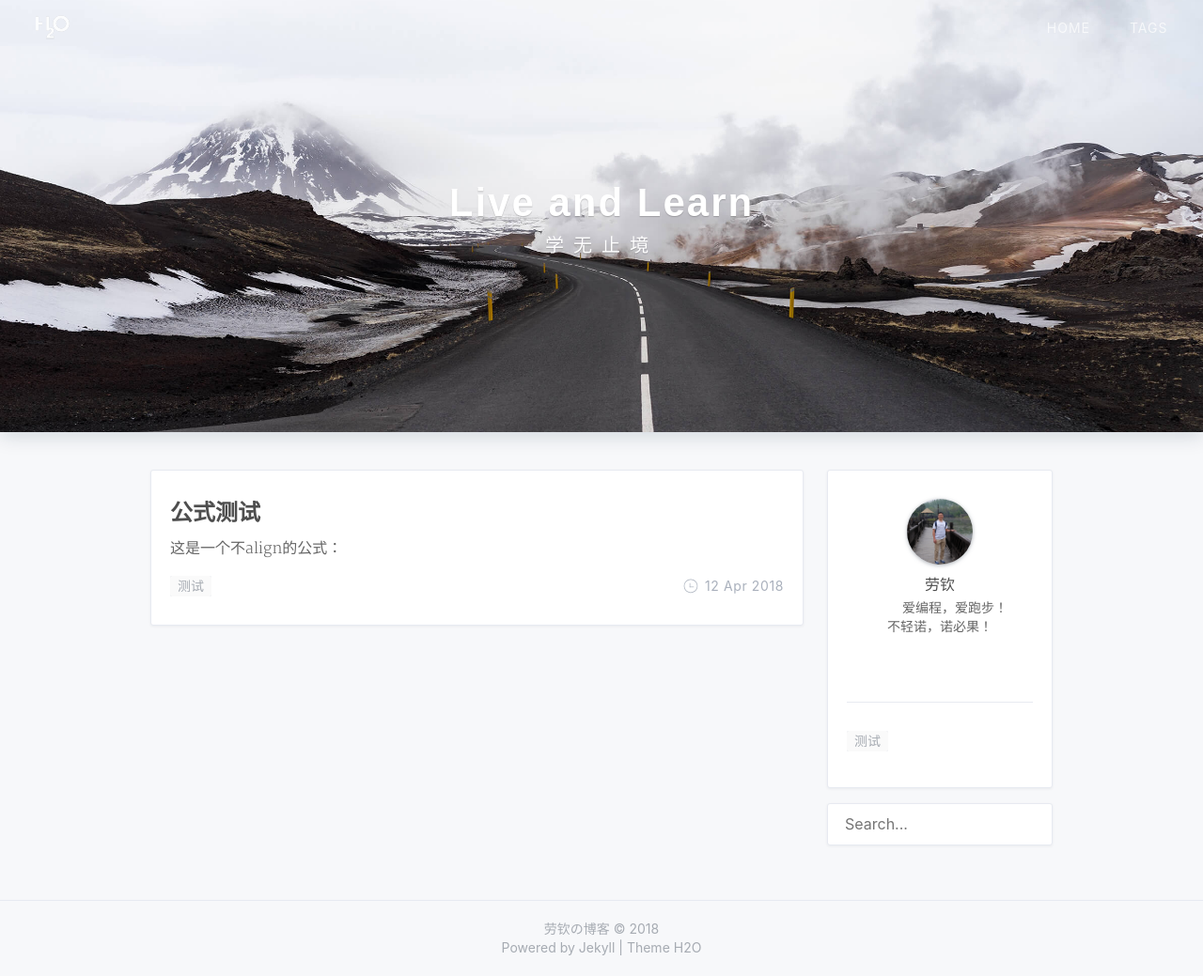
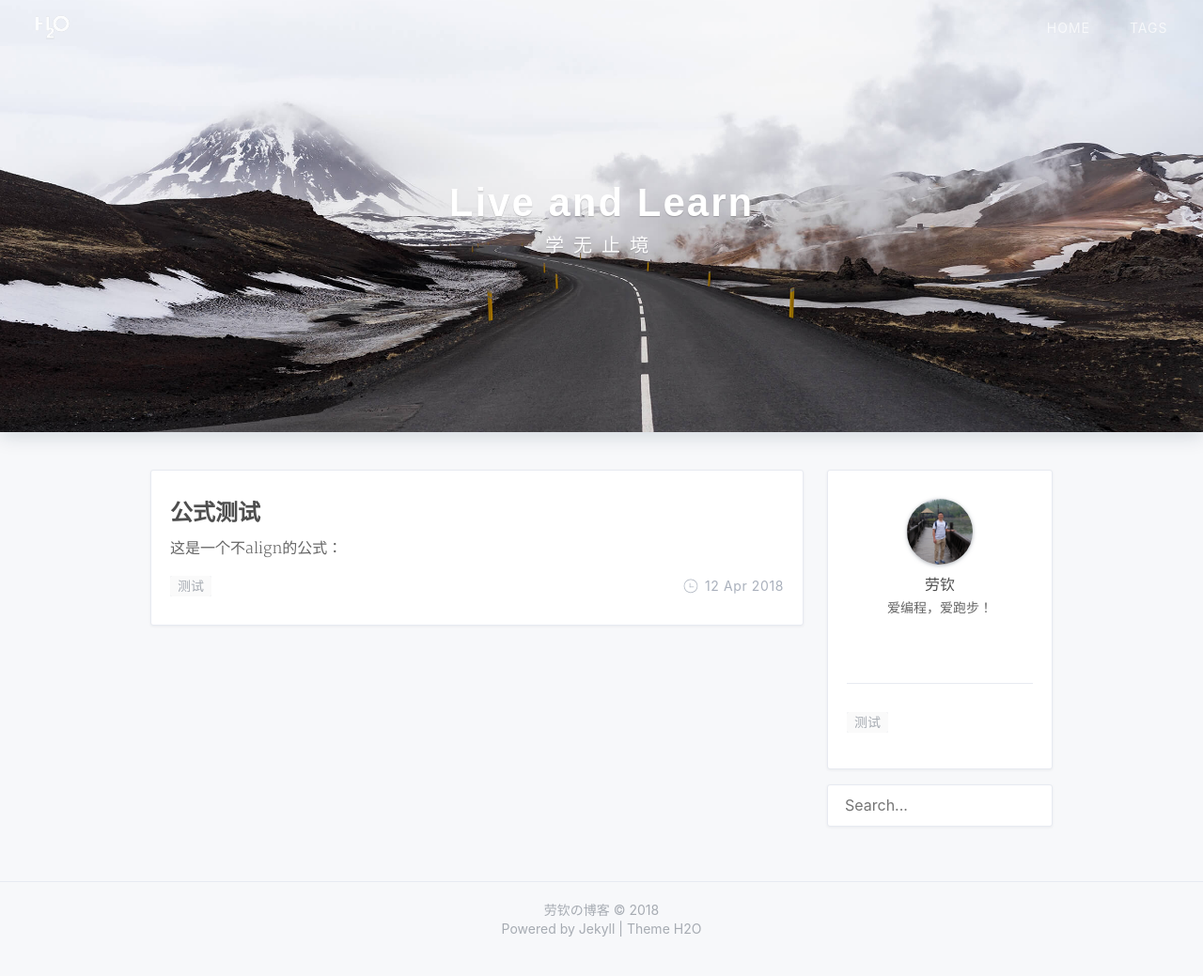
Before and after one commit to RitchieLao/RitchieLao.github.io, a Jekyll site: the page built from index.html, in a window 1280 px wide and 1039 px high. Shown: the whole window at 94% size. Built offline with Jekyll 4.4.1, drawn with Linux system fonts in a browser that asks for light colours; nearby versions of some CDN libraries; the list of posts is cut into pages by our own code; a style sheet for code colours, icons or effects is not loaded.

Commit message:
修改bio：爱编程 爱跑步

```diff
--- a/_config.yml
+++ b/_config.yml
@@ -19,7 +19,7 @@ footer:
 # Author 配置博主信息
 author: '劳钦'
 nickname: '小钦'
-bio: '　　 爱编程，爱跑步！　　　不轻诺，诺必果！'
+bio: '爱编程，爱跑步！'
 avatar: '/assets/img/profile.png'
 
 # Search
```
